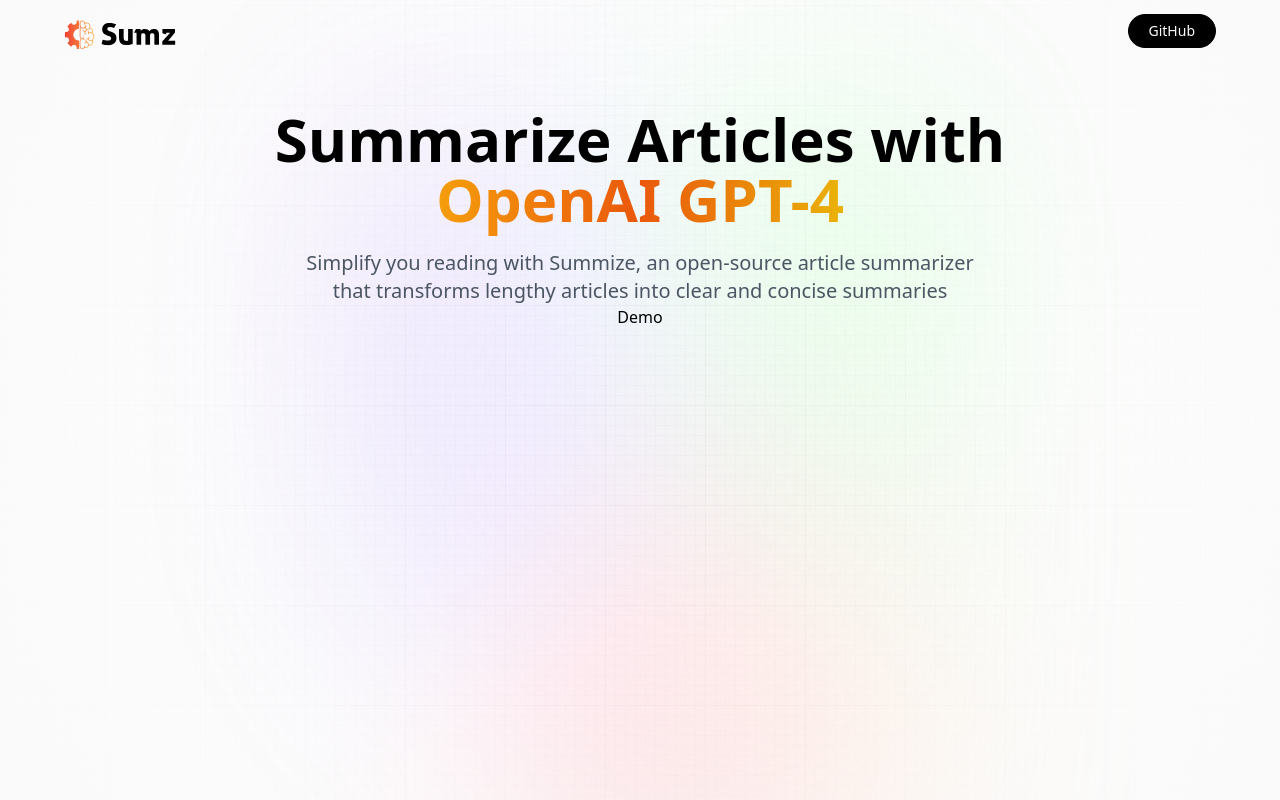
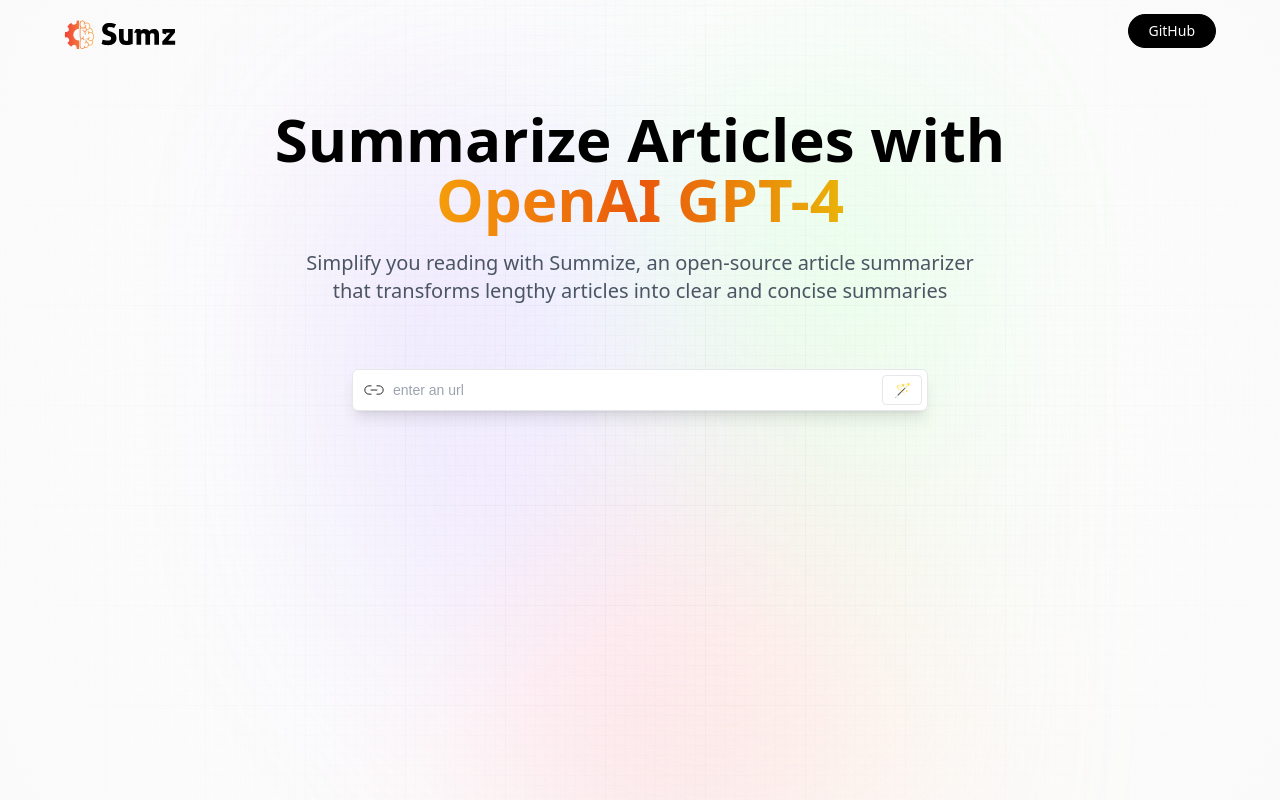
Before and after one commit to j-rayhan/ai-summarizer, a React (Vite) app: page / in a window 1280 px wide. Built offline with nearby package versions, Linux system fonts and the light colour scheme; a web font is replaced by a local one.

Commit message:
Demo WIP

```diff
--- a/src/components/Demo.tsx
+++ b/src/components/Demo.tsx
@@ -1,11 +1,50 @@
-
+import * as React from 'react'
+import { copy, linkIcon, loader, tick } from '../assets'
 
 function Demo() {
-
+  const [article, setArticle] = React.useState({
+    url: '',
+    summary: '',
+  });
+  const handleSubmit = async (e) => {
+    try {
+      e.preventDefault();
+      console.log('PRINT IN %s=====>', 'submit START ***', article.url);
+    } catch (err) {
+      console.log("🚀 ~ file: Demo.tsx:13 ~ err:", err)
+    }
+  }
   return (
-    <>
-      <h1>Demo</h1>
-    </>
+    <section className='w-full max-w-xl mt-16'>
+      {/* Search */}
+      <div className='flex w-full flex-col gap-2'>
+        <form className='relative flex justify-center items-center'
+          onSubmit={handleSubmit}
+        >
+          <img
+            src={linkIcon}
+            alt='link_icon'
+            className='absolute left-0 my-0 ml-3 w-5'
+          />
+          <input
+            type='url'
+            placeholder='enter an url'
+            className='url_input peer'
+            required
+            value={article.url}
+            onChange={(e) => setArticle(prevValue => ({...prevValue, url: e.target.value}))}
+          />
+          <button
+            type='submit'
+            className='submit_btn peer-focus:border-gray-700 peer-focus:text-gray-700'
+          >
+            🪄
+          </button>
+        </form>
+      {/* Browse URL History */}
+      </div>
+      {/* Display Results */}
+    </section>
   )
 }
 
```
